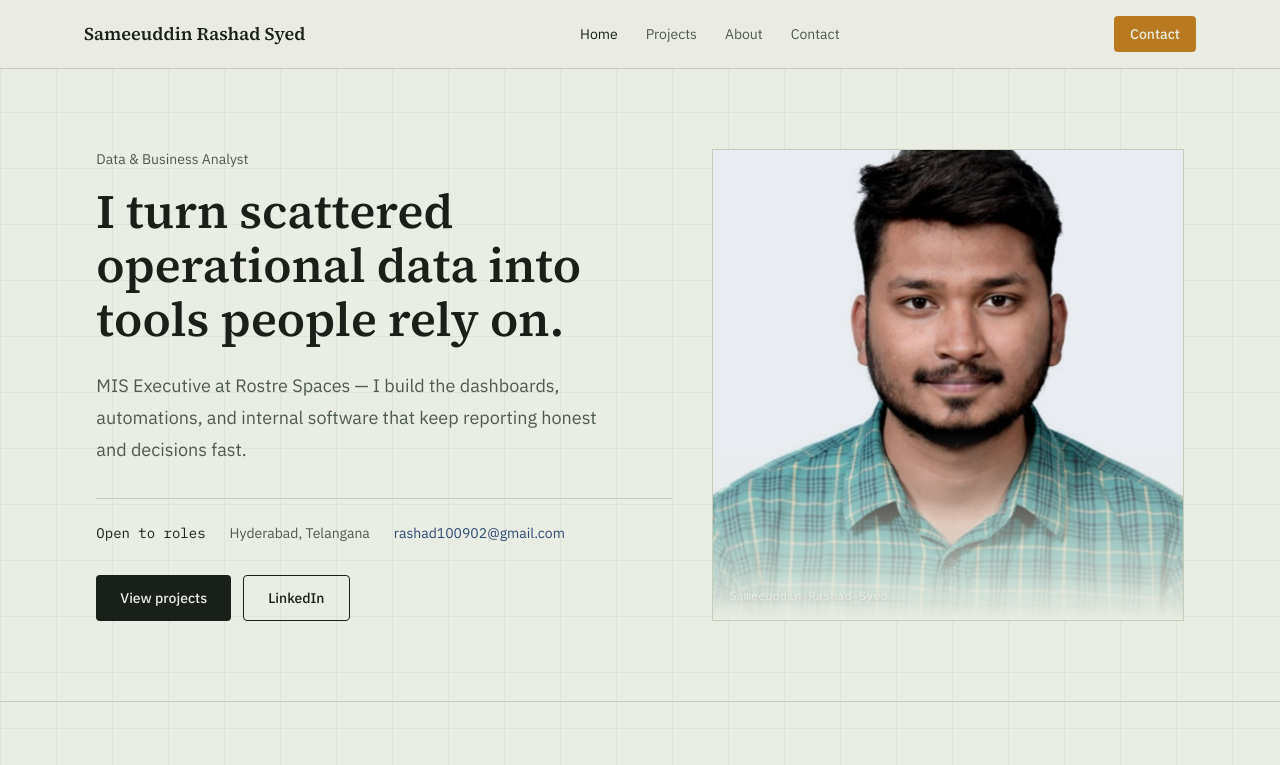
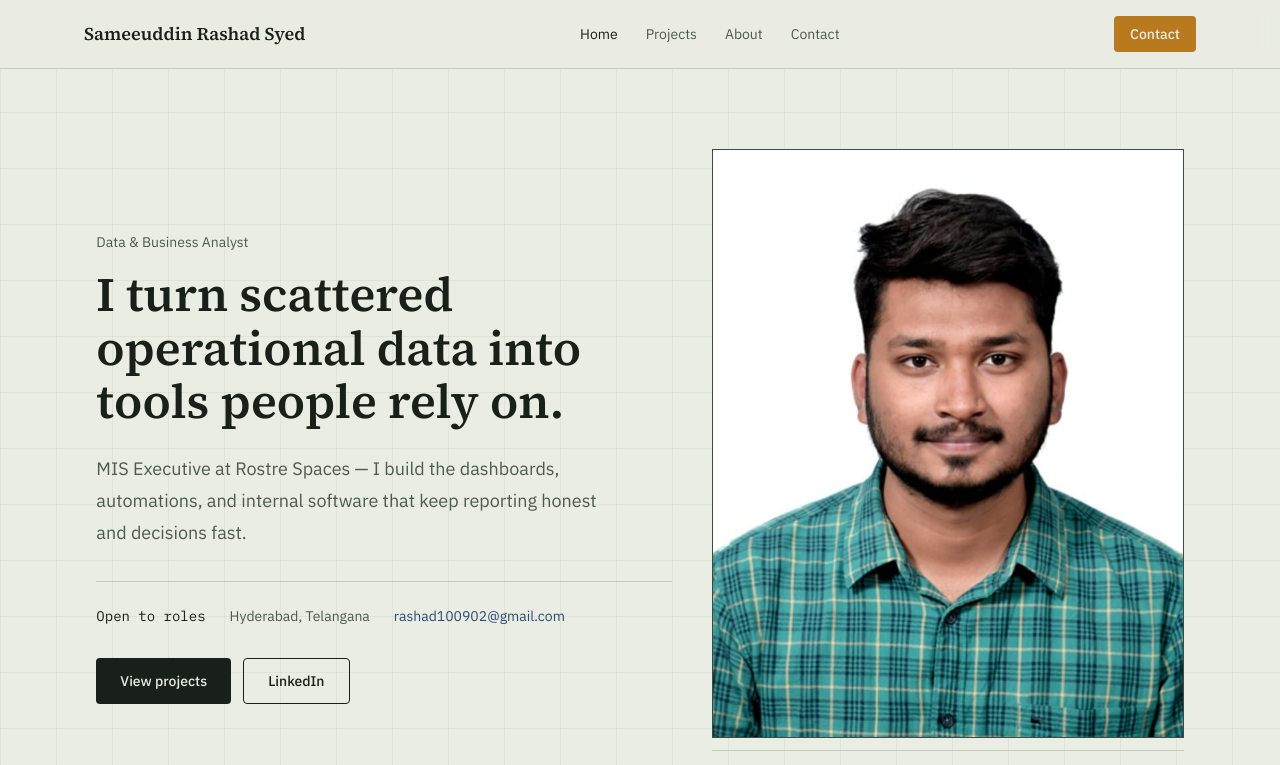
Before and after one commit to Sameeuddin1009/portfolio, a Next.js app: page / in a window 1280 px wide. Shown: the top 765 px of the page. Built offline with nearby package versions, Linux system fonts and the light colour scheme.

Commit message:
Add files via upload

```diff
--- a/app/page.tsx
+++ b/app/page.tsx
@@ -12,7 +12,7 @@ export default function Home() {
       <Header />
 
       <section id="home" className="mx-auto max-w-6xl px-5 py-16 md:py-20">
-        <div className="grid gap-10 lg:grid-cols-[1.1fr_0.9fr] lg:items-stretch">
+        <div className="grid gap-10 lg:grid-cols-[1.1fr_0.9fr] lg:items-center">
           <div className="reveal flex flex-col justify-center">
             <p className="text-sm text-ink-soft">{profile.role}</p>
             <h1 className="mt-4 max-w-xl font-serif text-4xl font-semibold leading-[1.12] text-ink sm:text-5xl">
@@ -51,7 +51,8 @@ export default function Home() {
             </div>
           </div>
 
-          <div className="reveal reveal-delay-1 relative min-h-[360px] overflow-hidden border border-rule sm:min-h-[440px] lg:min-h-0">
+          <div className="reveal reveal-delay-1 flex flex-col">
+            <div className="relative aspect-[4/5] w-full overflow-hidden border border-ink/80">
               <Image
                 src="/photo.jpg"
                 alt={profile.name}
@@ -59,13 +60,10 @@ export default function Home() {
                 sizes="(min-width: 1024px) 40vw, 100vw"
                 className="object-cover"
               />
-            <div className="pointer-events-none absolute inset-0 bg-accent/10 mix-blend-multiply" />
-            <div
-              className="pointer-events-none absolute inset-x-0 bottom-0 h-2/5"
-              style={{ background: "linear-gradient(to bottom, transparent, var(--paper))" }}
-            />
-            <div className="absolute bottom-4 left-4 font-mono text-xs text-paper drop-shadow-sm">
-              {profile.name}
+            </div>
+            <div className="mt-3 flex items-baseline justify-between border-t border-rule pt-3">
+              <span className="font-serif text-base font-semibold text-ink">{profile.name}</span>
+              <span className="font-mono text-xs text-ink-soft">{profile.location}</span>
             </div>
           </div>
         </div>
```
Lines whose indentation alone changed are shown as unchanged.
